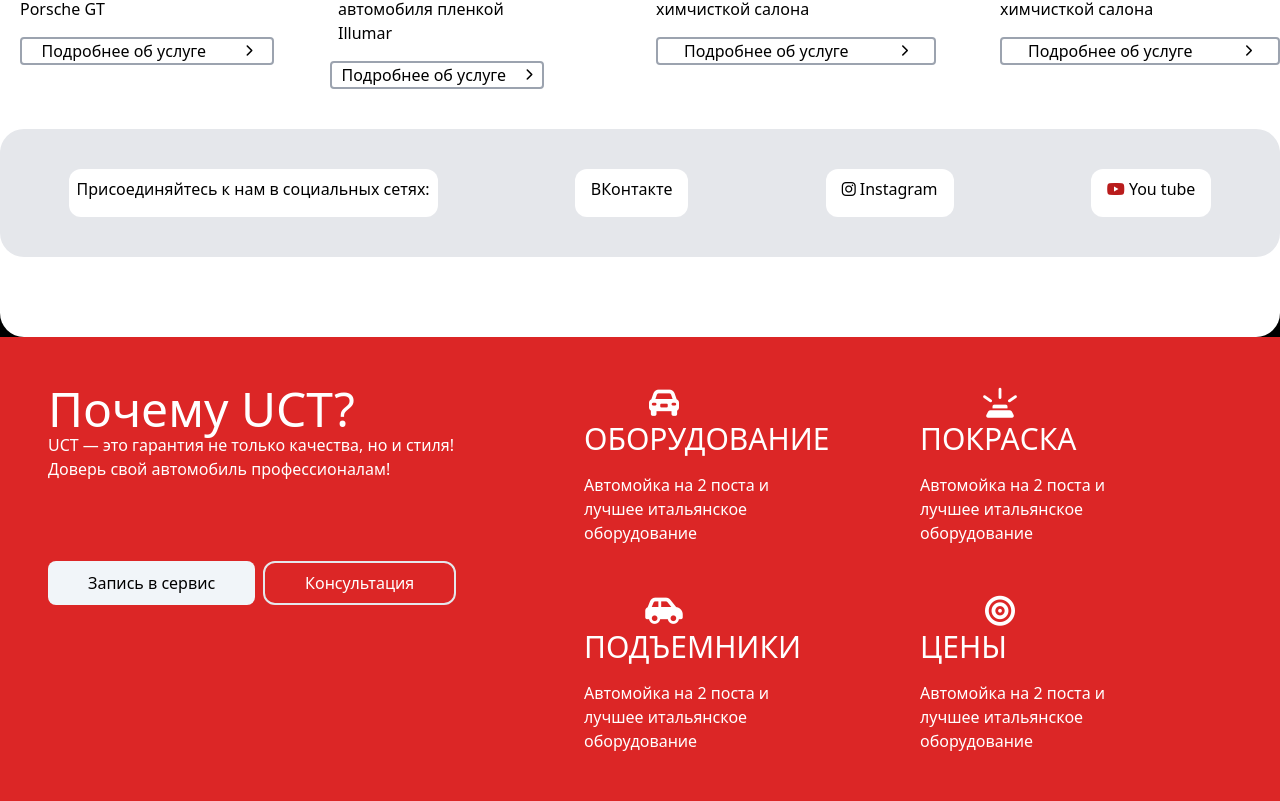
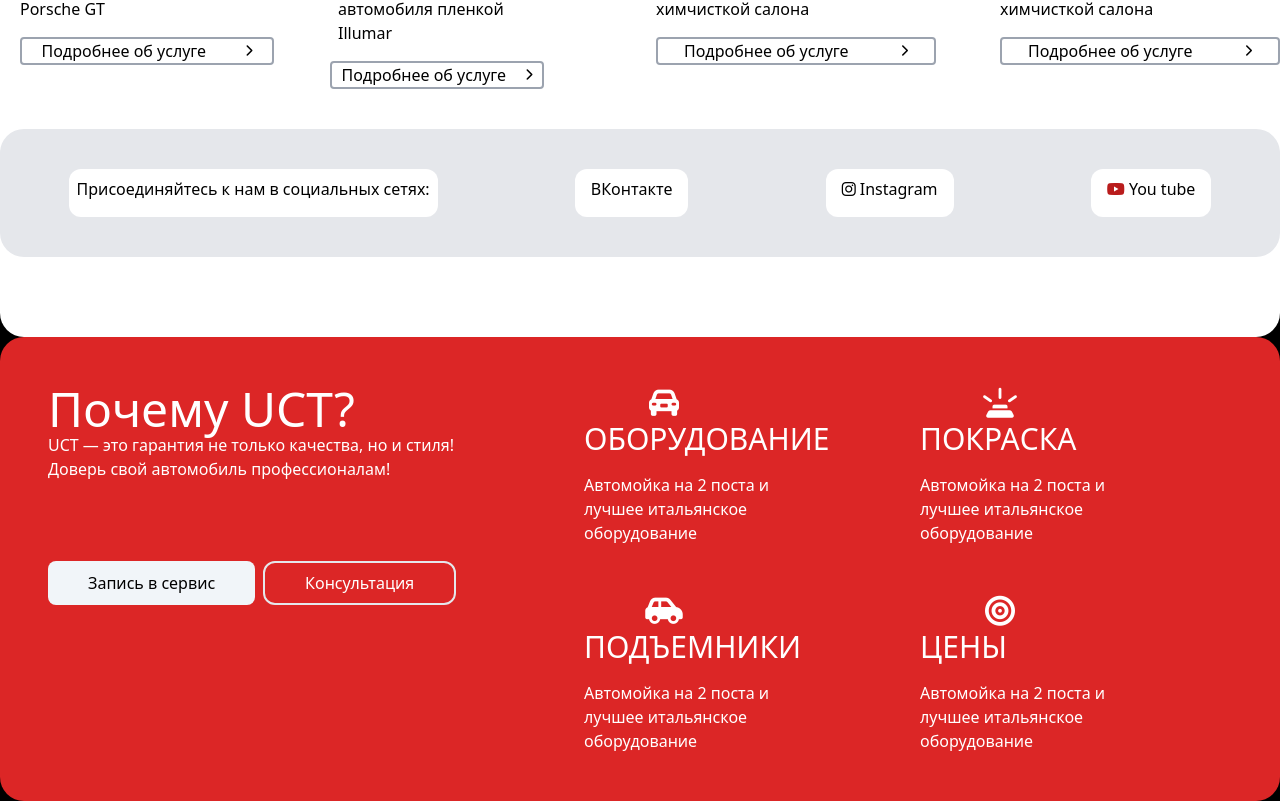
Before and after one commit to anikaivnath/class-Task-6, a plain HTML site: page index.html in a window 1280 px wide. Shown: the part 1629-2430 px from the top of the page. Drawn offline with nearby package versions, Linux system fonts and the light colour scheme.

Commit message:
Add rounded

```diff
--- a/index.html
+++ b/index.html
@@ -126,7 +126,7 @@
 
 
 
-<footer class="bg-red-600 text-white p-12 rounded-4xl ">
+<footer class="bg-red-600 text-white p-12 rounded-3xl ">
     <div class="flex">
 
     <div class=" w-[440px]" >
```
